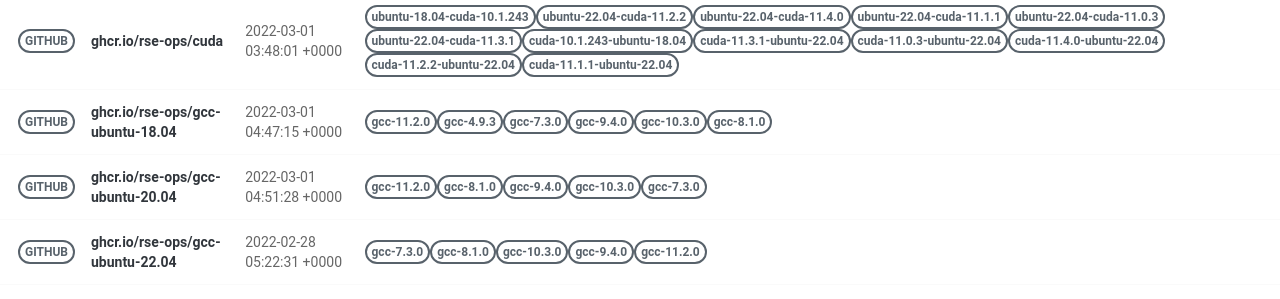
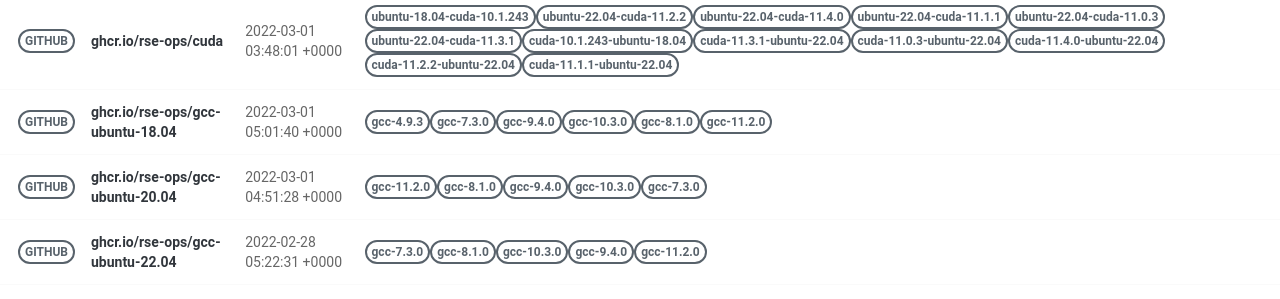
Before and after one commit to rse-ops/docker-images, a Jekyll site: the page built from pages/index.md, in a window 1280 px wide. Shown: the part 502-801 px from the top of the page. Built offline with Jekyll 4.4.1, drawn with Linux system fonts in a browser that asks for light colours; nearby versions of some CDN libraries.

Commit message:
Automated push to update library 2022-03-01

```diff
--- a/_library/ghcr.io-rse-ops-gcc-ubuntu-18.04.md
+++ b/_library/ghcr.io-rse-ops-gcc-ubuntu-18.04.md
@@ -1,14 +1,11 @@
 ---
 layout: container
 name: ghcr.io/rse-ops/gcc-ubuntu-18.04
-updated_at: 2022-03-01 04:47:15.619347
+updated_at: 2022-03-01 05:01:40.373897
 
 
 container_url: https://github.com/orgs/rse-ops/packages/container/package/gcc-ubuntu-18.04
 versions:
- - tag: gcc-11.2.0
-   dockerfile: https://github.com/rse-ops/docker-images/blob/main/ubuntu/gcc/Dockerfile
-   manifest: https://crane.ggcr.dev/manifest/ghcr.io/rse-ops/gcc-ubuntu-18.04:gcc-11.2.0
  - tag: gcc-4.9.3
    dockerfile: https://github.com/rse-ops/docker-images/blob/main/ubuntu/gcc/Dockerfile
    manifest: https://crane.ggcr.dev/manifest/ghcr.io/rse-ops/gcc-ubuntu-18.04:gcc-4.9.3
```
Also changed, not shown: other parts of _library/ghcr.io-rse-ops-gcc-ubuntu-18.04.md (+3 -0 lines).
